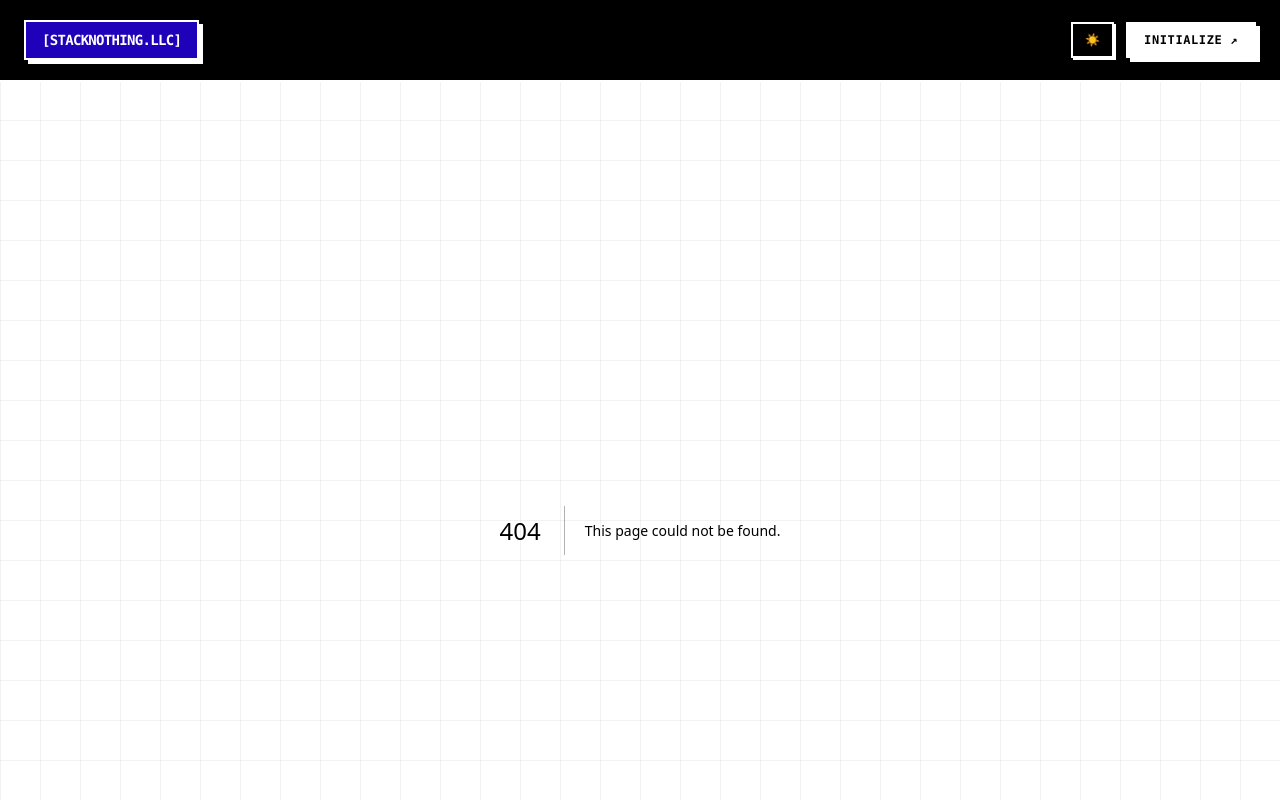
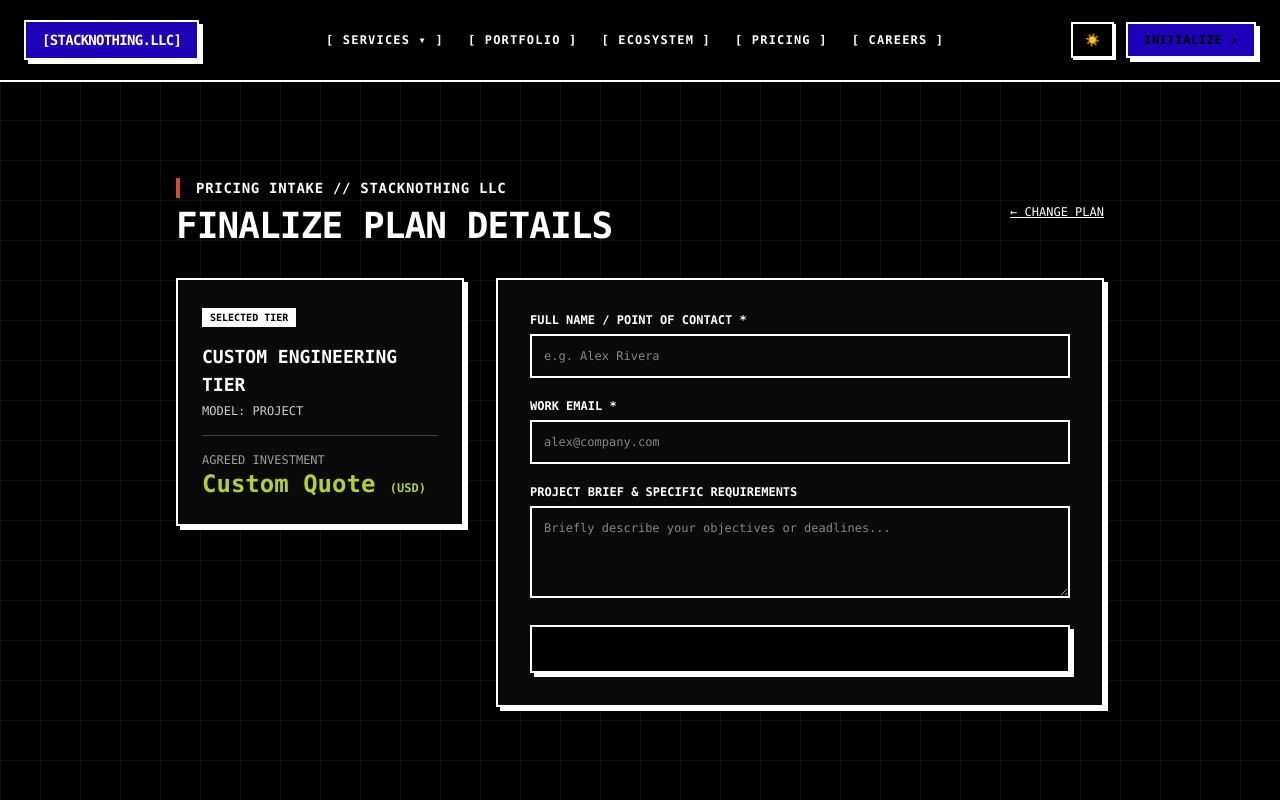
Before and after one commit to nazrulislambhat/stacknothing, a Next.js app: page /contact-pricing in a window 1280 px wide. Before the commit this address had no page. Shown: the top 800 px of the page. Built offline with nearby package versions, Linux system fonts and the light colour scheme.

Commit message:
pricing new contact page

```diff
--- /dev/null
+++ b/app/contact-pricing/page.tsx
@@ -0,0 +1,190 @@
+'use client';
+
+import { Suspense, useState } from 'react';
+import { useSearchParams } from 'next/navigation';
+import { motion, AnimatePresence } from 'motion/react';
+import Link from 'next/link';
+
+function ContactPricingContent() {
+  const searchParams = useSearchParams();
+
+  // Read selected plan configurations from URL query string
+  const planKey = searchParams.get('plan') || 'custom';
+  const type = searchParams.get('type') || 'project';
+  const currency = searchParams.get('currency') || 'USD';
+  const price = searchParams.get('price') || 'Custom Quote';
+
+  const [showPopup, setShowPopup] = useState(false);
+
+  // Map keys to readable text titles
+  const planTitles: Record<string, string> = {
+    'landing-page': 'Landing Page & Audit',
+    'architecture-sprint': 'Architecture Sprint',
+    'mvp-build': 'MVP Product Build',
+    'design-retainer': 'Design Retainer',
+    custom: 'Custom Engineering Tier',
+  };
+
+  const handleSubmit = (e: React.FormEvent) => {
+    e.preventDefault();
+    setShowPopup(true);
+  };
+
+  return (
+    <motion.div
+      initial={{ opacity: 0, y: 10 }}
+      animate={{ opacity: 1, y: 0 }}
+      transition={{ duration: 0.4 }}
+      className="max-w-5xl mx-auto space-y-8 text-studio-text p-6 md:p-12 relative"
+    >
+      <div className="flex justify-between items-center">
+        <div>
+          <div className="border-l-4 border-red-brand pl-4 text-sm font-bold uppercase tracking-wider mb-2">
+            PRICING INTAKE // STACKNOTHING LLC
+          </div>
+          <h1 className="text-3xl md:text-4xl font-black uppercase tracking-tight">
+            Finalize Plan Details
+          </h1>
+        </div>
+        <Link
+          href="/pricing"
+          className="text-xs font-mono uppercase underline hover:opacity-75"
+        >
+          ← Change Plan
+        </Link>
+      </div>
+
+      <div className="grid grid-cols-1 md:grid-cols-3 gap-8 items-start">
+        {/* Selected Plan Details Card */}
+        <div className="md:col-span-1 brutal-box p-6 border-2 border-studio-text bg-studio-box space-y-4">
+          <div className="text-[10px] bg-studio-text text-studio-bg px-2 py-0.5 font-bold uppercase inline-block">
+            Selected Tier
+          </div>
+          <div>
+            <h3 className="text-lg font-black uppercase mb-1">
+              {planTitles[planKey] || 'Custom Tier'}
+            </h3>
+            <p className="text-xs font-mono opacity-80 uppercase">
+              Model: {type} {type === 'retainer' && '(/mo)'}
+            </p>
+          </div>
+          <div className="border-t border-studio-text/20 pt-4">
+            <div className="text-xs opacity-60 uppercase font-mono">
+              Agreed Investment
+            </div>
+            <div className="text-2xl font-black text-green-brand">
+              {price} <span className="text-xs font-mono">({currency})</span>
+            </div>
+          </div>
+        </div>
+
+        {/* Pricing Contact Form */}
+        <form
+          onSubmit={handleSubmit}
+          className="md:col-span-2 brutal-box p-6 md:p-8 border-2 border-studio-text space-y-5 bg-studio-box"
+        >
+          <div>
+            <label className="block text-xs font-mono uppercase font-bold mb-1.5">
+              Full Name / Point of Contact *
+            </label>
+            <input
+              type="text"
+              required
+              placeholder="e.g. Alex Rivera"
+              className="w-full p-3 border-2 border-studio-text bg-transparent text-xs font-mono focus:outline-none"
+            />
+          </div>
+          <div>
+            <label className="block text-xs font-mono uppercase font-bold mb-1.5">
+              Work Email *
+            </label>
+            <input
+              type="email"
+              required
+              placeholder="alex@company.com"
+              className="w-full p-3 border-2 border-studio-text bg-transparent text-xs font-mono focus:outline-none"
+            />
+          </div>
+          <div>
+            <label className="block text-xs font-mono uppercase font-bold mb-1.5">
+              Project Brief & Specific Requirements
+            </label>
+            <textarea
+              rows={4}
+              placeholder="Briefly describe your objectives or deadlines..."
+              className="w-full p-3 border-2 border-studio-text bg-transparent text-xs font-mono focus:outline-none"
+            ></textarea>
+          </div>
+          <button
+            type="submit"
+            className="brutal-button w-full py-3.5 text-xs uppercase bg-black cursor-pointer text-white font-bold tracking-wide"
+          >
+            Submit Plan Selection ➔
+          </button>
+        </form>
+      </div>
+
+      {/* Success Popup Modal with Cal.com integration */}
+      <AnimatePresence>
+        {showPopup && (
+          <div className="fixed inset-0 z-50 flex items-center justify-center p-4 bg-black/70 backdrop-blur-xs">
+            <motion.div
+              initial={{ opacity: 0, scale: 0.9, y: 20 }}
+              animate={{ opacity: 1, scale: 1, y: 0 }}
+              exit={{ opacity: 0, scale: 0.9, y: 20 }}
+              className="brutal-box max-w-lg w-full p-6 md:p-8 border-2 border-studio-text bg-studio-box text-studio-text space-y-6 shadow-[8px_8px_0px_var(--text-primary)]"
+            >
+              <div className="space-y-2">
+                <div className="text-[10px] bg-green-brand text-black px-2 py-0.5 font-bold uppercase inline-block">
+                  PLAN LOGGED // NEXT STEP
+                </div>
+                <h2 className="text-2xl font-black uppercase tracking-tight">
+                  Discuss Your Plan with Nazrul
+                </h2>
+                <p className="text-xs font-mono opacity-80 leading-relaxed">
+                  Your request for the{' '}
+                  <span className="font-bold underline text-green-brand">
+                    {planTitles[planKey] || 'Custom Tier'}
+                  </span>{' '}
+                  has been saved. Book a direct sync to lock down specifications
+                  and implementation details.
+                </p>
+              </div>
+
+              <div className="border-t border-studio-text/20 pt-4 flex flex-col sm:flex-row gap-3">
+                <a
+                  href="https://cal.com/nazrul"
+                  target="_blank"
+                  rel="noopener noreferrer"
+                  className="brutal-button flex-1 text-center py-3.5 text-xs uppercase bg-green-brand text-black font-bold"
+                >
+                  Schedule on Cal.com ➔
+                </a>
+                <Link
+                  href="/pricing"
+                  className="brutal-button text-center py-3.5 px-4 text-xs uppercase bg-studio-text text-studio-bg font-bold"
+                >
+                  Return to Pricing
+                </Link>
+              </div>
+            </motion.div>
+          </div>
+        )}
+      </AnimatePresence>
+    </motion.div>
+  );
+}
+
+export default function ContactPricingPage() {
+  return (
+    <Suspense
+      fallback={
+        <div className="p-12 text-center font-mono text-xs uppercase opacity-75">
+          Loading pricing configuration...
+        </div>
+      }
+    >
+      <ContactPricingContent />
+    </Suspense>
+  );
+}
--- a/app/contact/page.tsx
+++ b/app/contact/page.tsx
@@ -117,7 +117,7 @@ export default function ContactPage() {
           whileHover={{ scale: 1.01 }}
           whileTap={{ scale: 0.99 }}
           type="submit"
-          className="brutal-button w-full py-4 text-xs uppercase tracking-wider bg-green-brand text-black font-bold"
+          className="brutal-button w-full py-4 text-xs uppercase tracking-wider cursor-pointer bg-black font-bold"
         >
           TRANSMIT MESSAGE ➔
         </motion.button>
--- a/app/globals.css
+++ b/app/globals.css
@@ -76,7 +76,6 @@ body {
 
 .brutal-button {
   border: 2px solid var(--text-primary);
-  background-color: var(--text-primary);
   color: var(--bg-primary);
   font-weight: bold;
   box-shadow: 4px 4px 0px var(--text-primary);
--- a/app/pricing/page.tsx
+++ b/app/pricing/page.tsx
@@ -15,7 +15,7 @@ export default function PricingPage() {
       initial={{ opacity: 0, y: 10 }}
       animate={{ opacity: 1, y: 0 }}
       transition={{ duration: 0.4 }}
-      className="space-y-16 max-w-7xl mx-auto text-studio-text"
+      className="space-y-16 max-w-7xl mx-auto text-studio-text p-6 md:p-12"
     >
       <div className="flex flex-col lg:flex-row justify-between items-start lg:items-end gap-6">
         <div>
@@ -100,8 +100,8 @@ export default function PricingPage() {
             </ul>
           </div>
           <Link
-            href="/contact"
-            className="brutal-button block text-center py-3 text-xs uppercase bg-studio-text text-studio-bg"
+            href={`/contact-pricing?plan=landing-page&type=${billingType}&currency=${currency}&price=${encodeURIComponent(currency === 'USD' ? '$1,200' : '₹45,000')}`}
+            className="brutal-button block text-center py-3 text-xs uppercase bg-green-brand text-studio-bg font-bold"
           >
             Launch Creator ➔
           </Link>
@@ -138,8 +138,8 @@ export default function PricingPage() {
             </ul>
           </div>
           <Link
-            href="/contact"
-            className="brutal-button block text-center py-3 text-xs uppercase bg-primary-brand text-white"
+            href={`/contact-pricing?plan=architecture-sprint&type=${billingType}&currency=${currency}&price=${encodeURIComponent(currency === 'USD' ? '$2,500' : '₹95,000')}`}
+            className="brutal-button block text-center py-3 text-xs uppercase bg-primary-brand text-white font-bold"
           >
             Book Sprint ➔
           </Link>
@@ -176,7 +176,7 @@ export default function PricingPage() {
             </ul>
           </div>
           <Link
-            href="/contact"
+            href={`/contact-pricing?plan=mvp-build&type=${billingType}&currency=${currency}&price=${encodeURIComponent(currency === 'USD' ? '$8,500+' : '₹3,50,000+')}`}
             className="brutal-button block text-center py-3 text-xs uppercase bg-green-brand text-black font-bold"
           >
             Initialize Build ➔
@@ -212,8 +212,8 @@ export default function PricingPage() {
             </ul>
           </div>
           <Link
-            href="/contact"
-            className="brutal-button block text-center py-3 text-xs uppercase bg-studio-text text-studio-bg"
+            href={`/contact-pricing?plan=design-retainer&type=retainer&currency=${currency}&price=${encodeURIComponent(currency === 'USD' ? '$5,000' : '₹1,80,000')}`}
+            className="brutal-button block text-center py-3 text-xs uppercase bg-red-brand text-studio-bg font-bold"
           >
             Secure Retainer ➔
           </Link>
```
